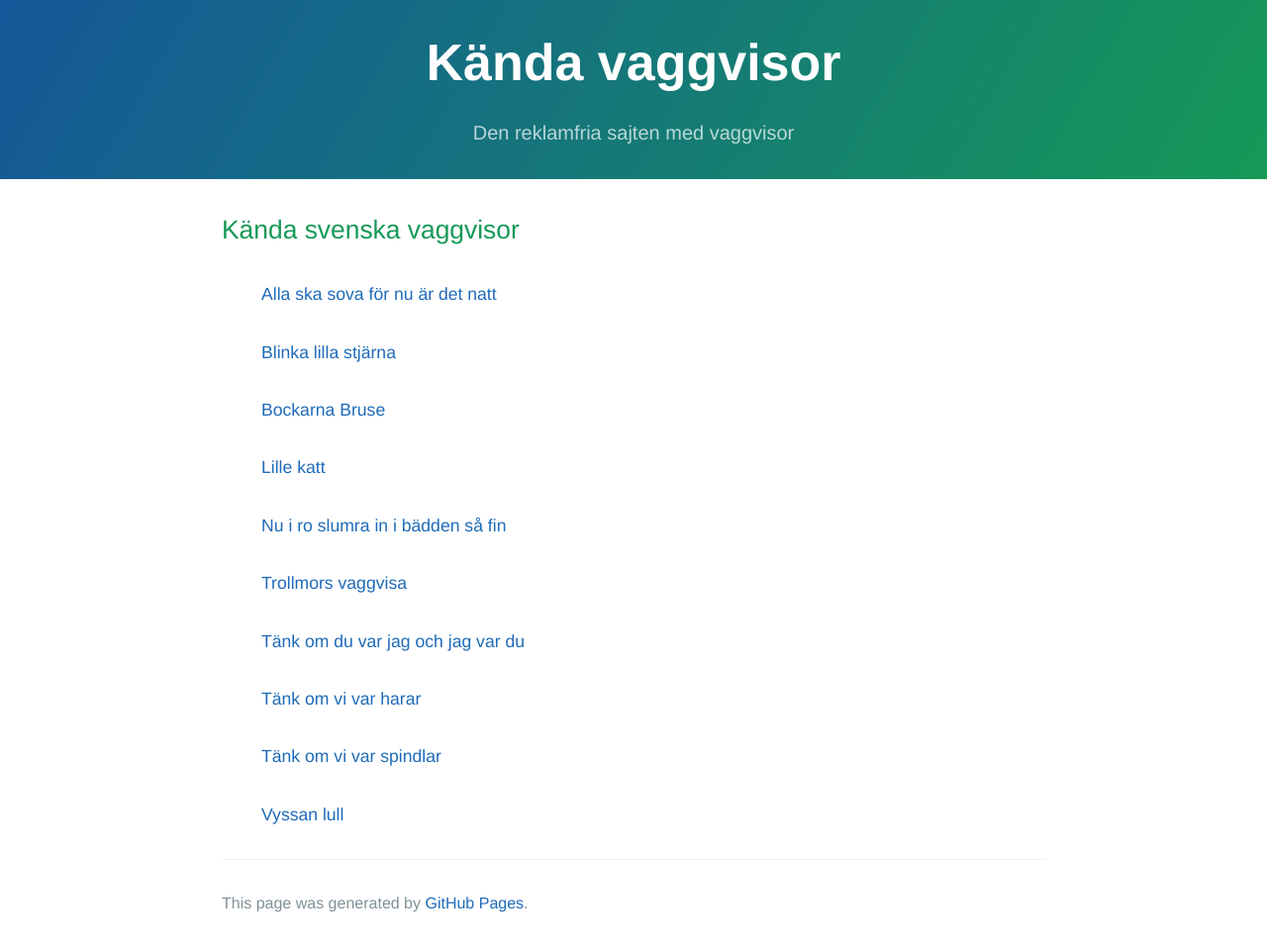
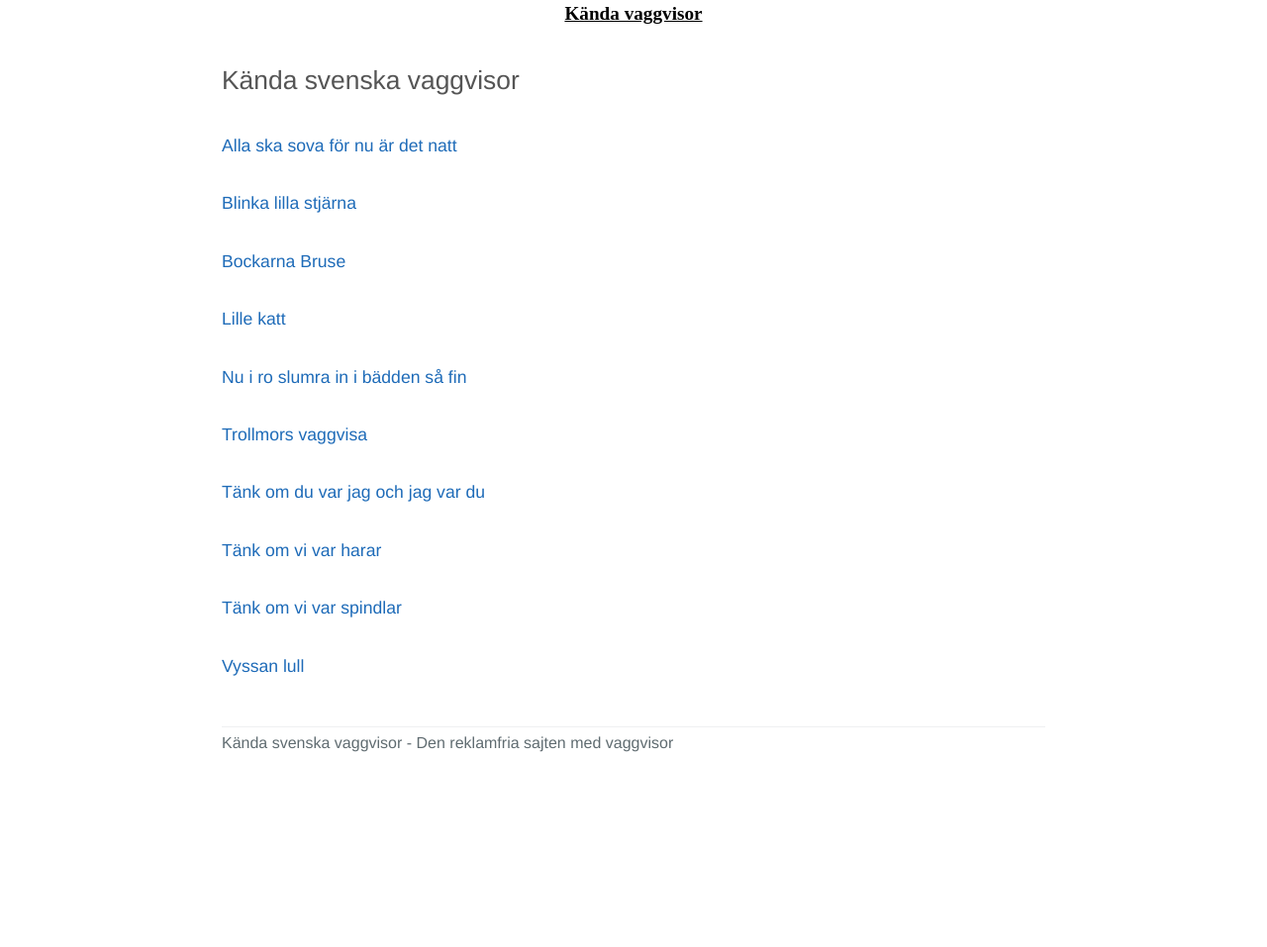
Before and after one commit to cybear/vaggvisor.org, a Jekyll site: the page built from index.md, in a window 1280 px wide. Shown: the whole page at 99% size. Built offline with Jekyll 4.4.1, drawn with Linux system fonts in a browser that asks for light colours; after the commit the page ends 900 px from its top, so only the background shows below that.

Commit message:
How's this

```diff
--- a/_layouts/default.html
+++ b/_layouts/default.html
@@ -11,26 +11,15 @@
   <body>
     <section class="page-header">
       <a style="color: inherit" href="/"><h1 class="project-name">{{ site.title | default: site.github.repository_name }}</h1></a>
-      <h2 class="project-tagline">{{ site.description | default: site.github.project_tagline }}</h2>
-      {% if false %}
-        <a href="{{ site.github.repository_url }}" class="btn">View on GitHub</a>
-      {% endif %}
-      {% if site.show_downloads %}
-        <a href="{{ site.github.zip_url }}" class="btn">Download .zip</a>
-        <a href="{{ site.github.tar_url }}" class="btn">Download .tar.gz</a>
-      {% endif %}
     </section>
 
     <section class="main-content">
       <h1>{{ page.title }}</h1>
+
       {{ content }}
 
-
       <footer class="site-footer">
-        {% if false %}
-          <span class="site-footer-owner"><a href="{{ site.github.repository_url }}">{{ site.github.repository_name }}</a> is maintained by <a href="{{ site.github.owner_url }}">{{ site.github.owner_name }}</a>.</span>
-        {% endif %}
-        <span class="site-footer-credits">This page was generated by <a href="https://pages.github.com">GitHub Pages</a>.</span>
+        {{ page.title }} - {{ site.description | default: site.github.project_tagline }}
       </footer>
     </section>
 
--- a/_sass/jekyll-theme-cayman.scss
+++ b/_sass/jekyll-theme-cayman.scss
@@ -89,55 +89,23 @@ a {
 .page-header {
   color: $header-heading-color;
   text-align: center;
-  background-color: $header-bg-color;
-  background-image: linear-gradient(120deg, $header-bg-color-secondary, $header-bg-color);
-
-  @include large {
-    padding: 1.5rem;
-  }
-
-  @include medium {
-    padding: 1rem;
-  }
-
-  @include small {
-    padding: 0.5rem;
-  }
+  //background-color: $header-bg-color;
+  //background-image: linear-gradient(120deg, $header-bg-color-secondary, $header-bg-color);
+  //border-bottom: thin solid #eee;
 }
 
 .project-name {
   margin-top: 0;
   margin-bottom: 0.1rem;
+  font-size: 1.2rem;
+  font-family: 'Times New Roman', Times, serif;
 
-  @include large {
-    font-size: 3.25rem;
-  }
-
-  @include medium {
-    font-size: 2.25rem;
-  }
-
-  @include small {
-    font-size: 1.75rem;
-  }
 }
 
 .project-tagline {
   margin-bottom: 0.5rem;
   font-weight: normal;
-  opacity: 0.7;
-
-  @include large {
-    font-size: 1.25rem;
-  }
-
-  @include medium {
-    font-size: 1.15rem;
-  }
-
-  @include small {
-    font-size: 1rem;
-  }
+  font-size: 1rem;
 }
 
 .main-content {
@@ -149,18 +117,18 @@ a {
 
   @include large {
     max-width: 64rem;
-    padding: 2rem 6rem;
+    padding: 2rem 6rem 0;
     margin: 0 auto;
     font-size: 1.1rem;
   }
 
   @include medium {
-    padding: 2rem 4rem;
+    padding: 2rem 4rem 0;
     font-size: 1.1rem;
   }
 
   @include small {
-    padding: 2rem 1rem;
+    padding: 2rem 1rem 0;
     font-size: 1rem;
   }
 
@@ -187,38 +155,6 @@ a {
     margin-bottom: 1em;
   }
 
-  code {
-    padding: 2px 4px;
-    font-family: Consolas, "Liberation Mono", Menlo, Courier, monospace;
-    font-size: 0.9rem;
-    color: $code-text-color;
-    background-color: $code-bg-color;
-    border-radius: 0.3rem;
-  }
-
-  pre {
-    padding: 0.8rem;
-    margin-top: 0;
-    margin-bottom: 1rem;
-    font: 1rem Consolas, "Liberation Mono", Menlo, Courier, monospace;
-    color: $code-text-color;
-    word-wrap: normal;
-    background-color: $code-bg-color;
-    border: solid 1px $border-color;
-    border-radius: 0.3rem;
-
-    > code {
-      padding: 0;
-      margin: 0;
-      font-size: 0.9rem;
-      color: $code-text-color;
-      word-break: normal;
-      white-space: pre;
-      background: transparent;
-      border: 0;
-    }
-  }
-
   .highlight {
     margin-bottom: 1rem;
 
@@ -227,10 +163,10 @@ a {
       word-break: normal;
     }
   }
-
+/*
   .highlight pre,
   pre {
-    padding: 0.8rem;
+    //padding: 0.8rem;
     overflow: auto;
     font-size: 0.9rem;
     line-height: 1.45;
@@ -255,12 +191,12 @@ a {
       content: normal;
     }
   }
-
+*/
   ul,
   ol {
     margin-top: 0;
   }
-
+/*
   blockquote {
     padding: 0 1rem;
     margin-left: 0;
@@ -274,7 +210,7 @@ a {
     > :last-child {
       margin-bottom: 0;
     }
-  }
+  }*/
 /*
   table {
     display: block;
@@ -310,7 +246,7 @@ a {
       margin-bottom: 1rem;
     }
   }
-*/
+
   hr {
     height: 2px;
     padding: 0;
@@ -318,12 +254,14 @@ a {
     background-color: $hr-border-color;
     border: 0;
   }
+  */
 }
 
 .site-footer {
-  padding-top: 2rem;
-  margin-top: 2rem;
-  border-top: solid 1px $hr-border-color;
+  padding-top: 0.25rem;
+  margin-top: 3rem;
+  margin-bottom: 0.5rem;
+  border-top: solid thin $hr-border-color;
 
   @include large {
     font-size: 1rem;
@@ -337,7 +275,7 @@ a {
     font-size: 0.9rem;
   }
 }
-
+/*
 .site-footer-owner {
   display: block;
   font-weight: bold;
@@ -346,3 +284,4 @@ a {
 .site-footer-credits {
   color: $blockquote-text-color;
 }
+*/
--- a/_sass/variables.scss
+++ b/_sass/variables.scss
@@ -3,12 +3,12 @@ $large-breakpoint: 64em !default;
 $medium-breakpoint: 42em !default;
 
 // Headers
-$header-heading-color: #fff !default;
-$header-bg-color: #159957 !default;
-$header-bg-color-secondary: #155799 !default;
+$header-heading-color: #000 !default;
+$header-bg-color: #fff !default;
+$header-bg-color-secondary: #fff !default;
 
 // Text
-$section-headings-color: #159957 !default;
+$section-headings-color: #555 !default;
 $body-text-color: #606c71 !default;
 $body-link-color: #1e6bb8 !default;
 $blockquote-text-color: #819198 !default;
--- a/index.md
+++ b/index.md
@@ -3,9 +3,7 @@ title: Kända svenska vaggvisor
 layout: default
 ---
 
-<ul>
-  {% assign sortedPosts = site.posts | sort: 'title' %}
-  {% for post in sortedPosts %}
-    <h4><a href="{{ post.url }}">{{ post.title }}</a></h4>
-  {% endfor %}
-</ul>
+{% assign sortedPosts = site.posts | sort: 'title' %}
+{% for post in sortedPosts %}
+  <h4><a href="{{ post.url }}">{{ post.title }}</a></h4>
+{% endfor %}
```
